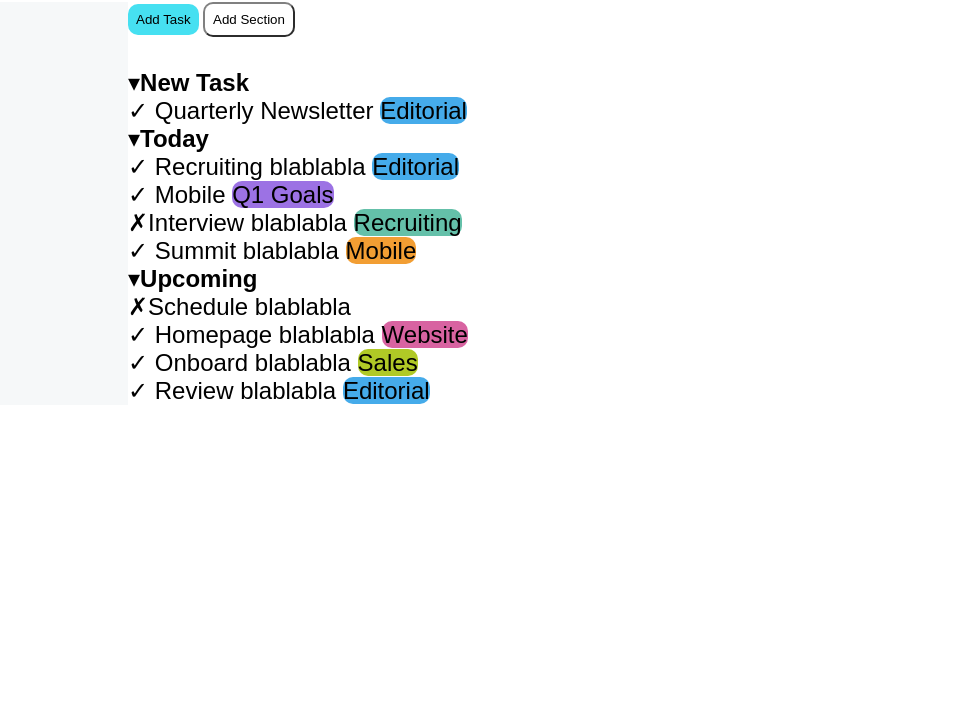
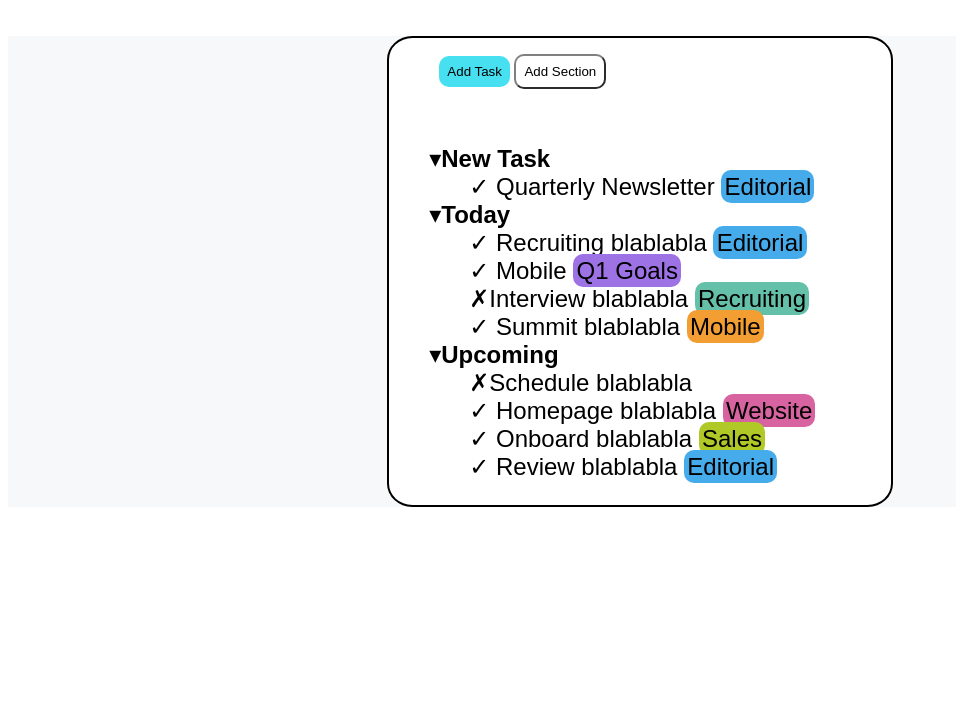
Before and after one commit to FranPer23/html-css-toboolist, a plain HTML site: page index.html in a window 1280 px wide. Shown: the part 84-800 px from the top of the page, without its empty margins (0-956 px from the left). Drawn offline with Linux system fonts and the light colour scheme.

Commit message:
fix  bottoni

```diff
--- a/style.css
+++ b/css/style.css
@@ -1,7 +1,7 @@
 /*RESET*/
 * {
-    margin: 0;
-    padding: 0;
+    /* margin: 0;
+    padding: 0; */
     box-sizing: border-box;
     font-family: Arial, Helvetica, sans-serif
 }
@@ -11,9 +11,10 @@ header{
     margin-bottom: 2rem;
 }
 
+
+
 main {
     background-color: #f6f8f9;
-
 }
 
 .img-header {
@@ -29,12 +30,20 @@ h1, .img-header {
 
 /*MAIN*/
 .container {
-    width: 80%;
+    width: 40%;
     margin: 0 auto;
     background-color: white;
+    border: 2px solid black;
+    border-radius: 5%;
 }
 
 /*BOTTONI*/
+.buttons {
+    margin: 0 auto;
+    width: 80%;
+    padding-top: 1rem;
+}
+
 .tasto-blu {
     background-color: #46e0f1;
     border: none;
@@ -59,32 +68,38 @@ ul {
 }
 
 .editorial {
+    padding: 0.2rem;
     border-radius: 10px;
     background-color: #45abea;
 }
 
 .goals {
+    padding: 0.2rem;
     border-radius: 10px;
     background-color: #9c72e4;
 
 }
 
 .recruiting {
+    padding: 0.2rem;
     border-radius: 10px;
     background-color: #64c0a9;
 }
 
 .mobile{
+    padding: 0.2rem;
     border-radius: 10px;
     background-color: #f29e33;
 }
 
 .website {
+    padding: 0.2rem;
     border-radius: 10px;
     background-color: #d863a1;
 }
 
 .sales {
+    padding: 0.2rem;
     border-radius: 10px;
     background-color: #b0c926;
 }
--- a/index.html
+++ b/index.html
@@ -1,17 +1,17 @@
 <!DOCTYPE html>
 <html lang="en">
   <head>
-    <meta charset="UTF-8">
-    <meta http-equiv="X-UA-Compatible" content="IE=edge">
-    <meta name="viewport" content="width=device-width, initial-scale=1.0">
-    <link rel="stylesheet" href="style.css">
+    <meta charset="UTF-8" />
+    <meta http-equiv="X-UA-Compatible" content="IE=edge" />
+    <meta name="viewport" content="width=device-width, initial-scale=1.0" />
+    <link rel="stylesheet" href="css/style.css" />
     <title>Toboolist</title>
   </head>
   <body>
     <!-- inizio header -->
     <header>
       <div class="img-header">
-            <img src="img/Logo.png" alt="Logo">
+        <img src="img/Logo.png" alt="Logo" />
       </div>
       <h1>Toboolist</h1>
     </header>
@@ -21,34 +21,64 @@
     <main>
       <div class="container">
         <!-- bottoni -->
+        <div class="buttons">
+          <input class="tasto-blu" type="submit" value="Add Task" />
+          <input class="tasto-bianco" type="submit" value="Add Section" />
+        </div>
+        <!-- fine bottoni -->
 
-            <!-- fine bottoni -->
-                <input class="tasto-blu" type="submit"value="Add Task">
-                </form>
-                <input class="tasto-bianco" type="submit"value="Add Section">
-                </form>
         <!-- inizio lista -->
+        <div class="lista">
           <ul>
-                <li>&#9662;<strong>New Task</strong>
-                    <ul><span>&#x2713;</span> Quarterly Newsletter <span class="editorial">Editorial</span></ul>
-                </li>
-                <li>&#9662;<strong>Today</strong>
+            <li>
+              &#9662;<strong>New Task</strong>
               <ul>
-                        <li><span>&#x2713;</span> Recruiting blablabla <span class="editorial">Editorial</span><span></span> </li>
-                        <li><span>&#x2713;</span> Mobile  <span class="goals">Q1 Goals</span></li>
-                        <li><span>&cross;</span>Interview blablabla <span class="recruiting">Recruiting</span></li>
-                        <li><span>&#x2713;</span> Summit blablabla <span class="mobile">Mobile</span></li>
+                <span>&#x2713;</span>
+                Quarterly Newsletter
+                <span class="editorial">Editorial</span>
               </ul>
             </li>
-                <li>&#9662;<strong>Upcoming                </strong>
+            <li>
+              &#9662;<strong>Today</strong>
+              <ul>
+                <li>
+                  <span>&#x2713;</span> Recruiting blablabla
+                  <span class="editorial">Editorial</span><span></span>
+                </li>
+                <li>
+                  <span>&#x2713;</span> Mobile
+                  <span class="goals">Q1 Goals</span>
+                </li>
+                <li>
+                  <span>&cross;</span>Interview blablabla
+                  <span class="recruiting">Recruiting</span>
+                </li>
+                <li>
+                  <span>&#x2713;</span> Summit blablabla
+                  <span class="mobile">Mobile</span>
+                </li>
+              </ul>
+            </li>
+            <li>
+              &#9662;<strong>Upcoming </strong>
               <ul>
                 <li><span>&cross;</span>Schedule blablabla</li>
-                        <li><span>&#x2713;</span> Homepage blablabla <span class="website">Website</span></li>
-                        <li><span>&#x2713;</span> Onboard blablabla <span class="sales">Sales</span></li>
-                        <li><span>&#x2713;</span> Review blablabla <span class="editorial">Editorial</span></li>
+                <li>
+                  <span>&#x2713;</span> Homepage blablabla
+                  <span class="website">Website</span>
+                </li>
+                <li>
+                  <span>&#x2713;</span> Onboard blablabla
+                  <span class="sales">Sales</span>
+                </li>
+                <li>
+                  <span>&#x2713;</span> Review blablabla
+                  <span class="editorial">Editorial</span>
+                </li>
               </ul>
             </li>
           </ul>
+        </div>
         <!-- fine lista -->
       </div>
     </main>
```
Lines whose indentation alone changed are shown as unchanged.
